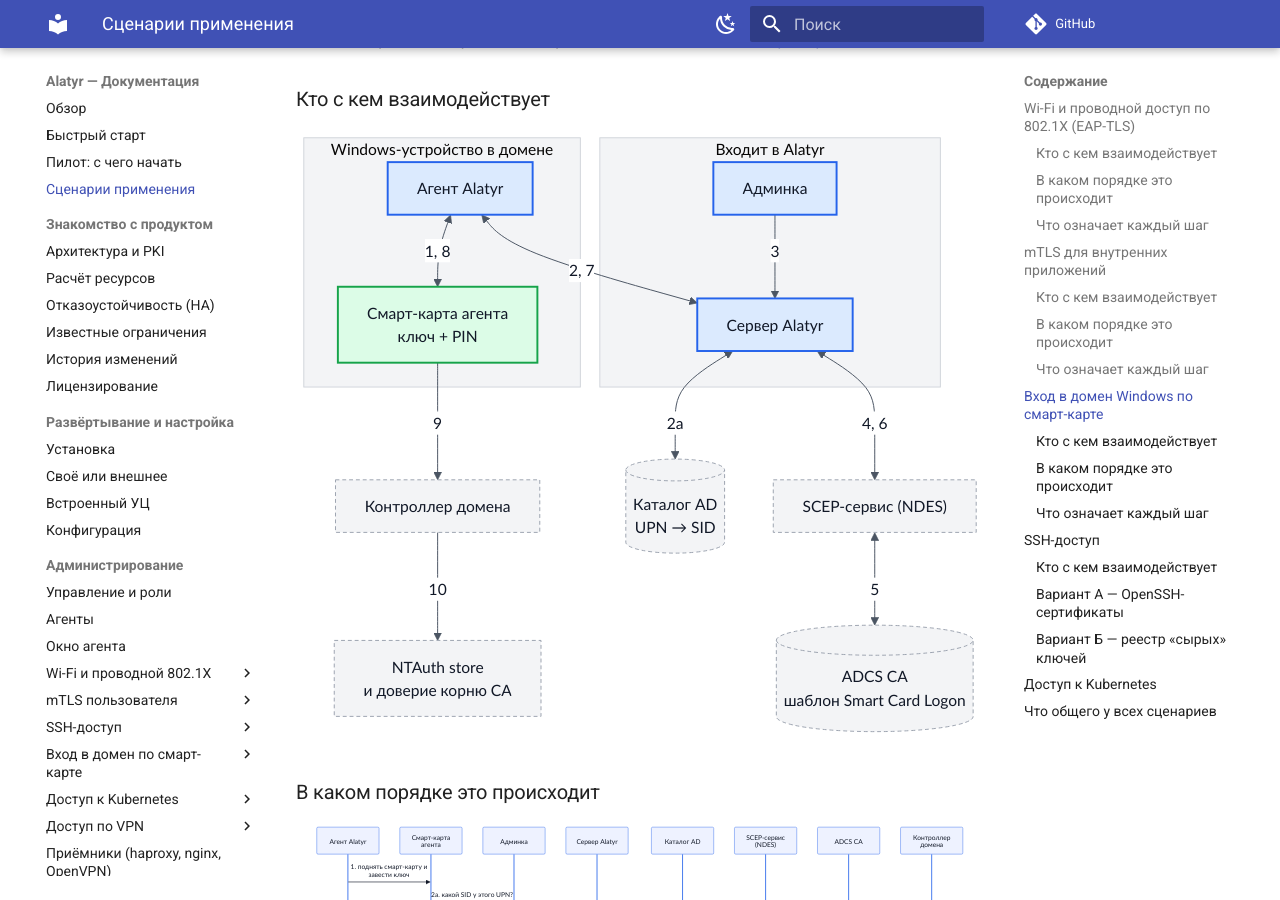
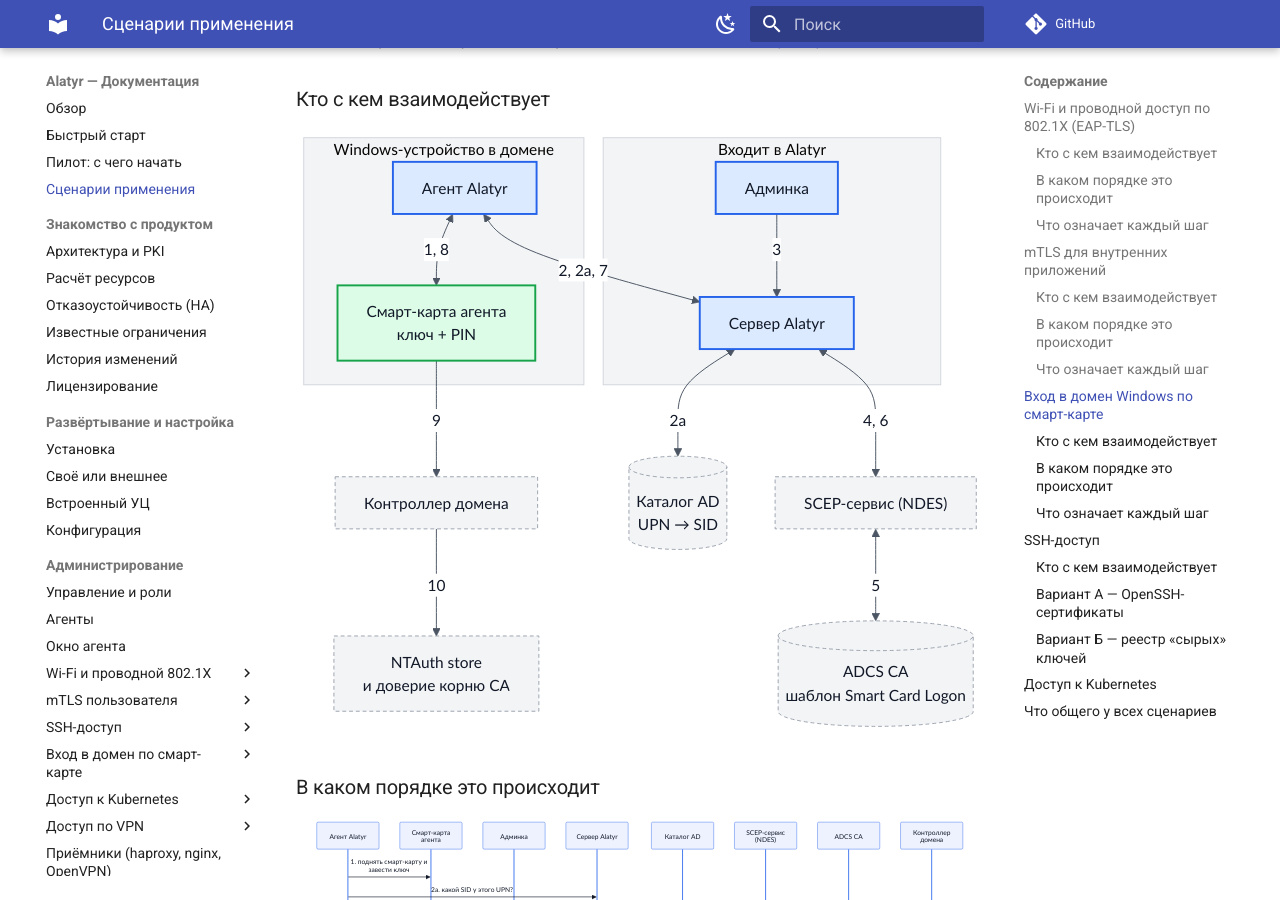
Before and after one commit to s3m4rgl/alatyr-docs, an MkDocs documentation site: the page built from docs/use-cases.md, in a window 1280 px wide and 900 px high, scrolled down 8482 px. Built offline with MkDocs 1.6.1 and Material for MkDocs 9.7.7, drawn with Linux system fonts in a browser that asks for light colours; comment, search, counter and statistics services are not loaded.

```diff
--- a/docs/use-cases.md
+++ b/docs/use-cases.md
@@ -342,7 +342,7 @@ flowchart TD
     Trust["NTAuth store<br/>и доверие корню CA"]
 
     Agent <--> |"1, 8"| VSC
-    Agent <--> |"2, 7"| Server
+    Agent <--> |"2, 2а, 7"| Server
     Server <--> |"2а"| LDAP
     Admin --> |"3"| Server
     Server <--> |"4, 6"| NDES
```
Also changed, not shown: docs/architecture.md (+1 -0 lines).
